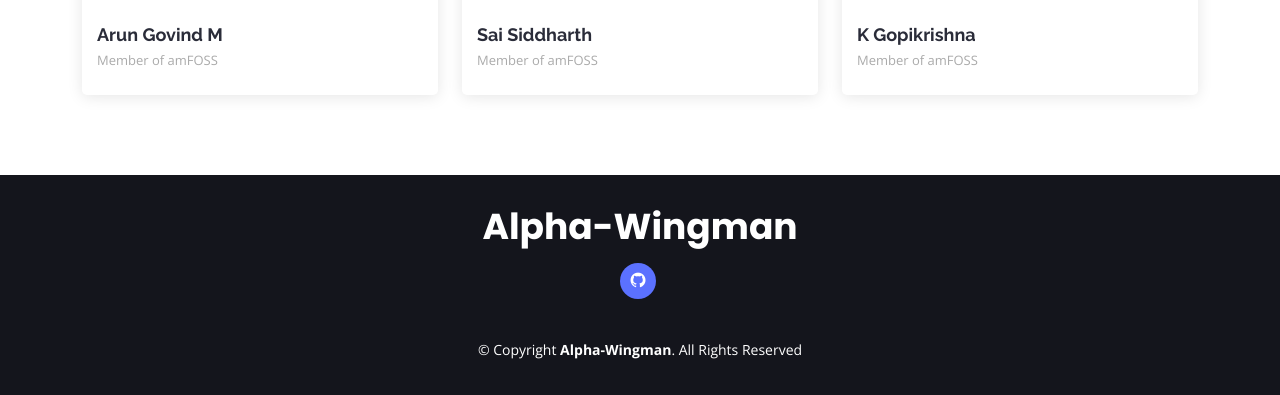
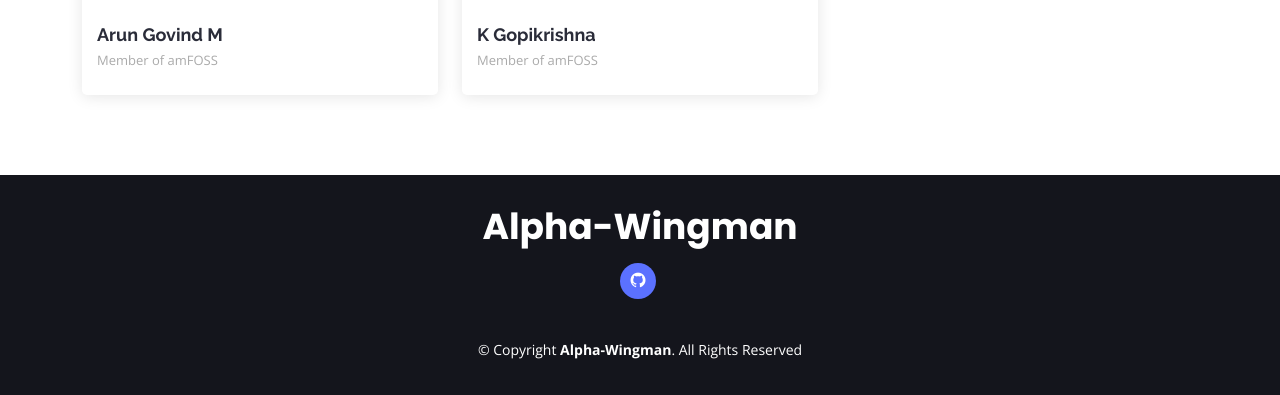
Before and after one commit to gopik820/Alpha-wingman, a Flask app: page / in a window 1280 px wide. Shown: the part 2641-3036 px from the top of the page. Run offline with Flask 2, Linux system fonts and the light colour scheme; some libraries are stand-ins or nearby versions.

Commit message:
Makes UI changes

```diff
--- a/website/templates/home.html
+++ b/website/templates/home.html
@@ -341,23 +341,6 @@
           </div>
 
           <div class="col-lg-4 col-md-6 d-flex align-items-stretch">
-            <div class="member" data-aos="fade-up" data-aos-delay="200">
-              <div class="member-img">
-                <img src="https://avatars.githubusercontent.com/u/53928899?v=4" class="img-fluid" alt="">
-                <div class="social">
-                  <a href="https://github.com/siddharthc30" target=__blank><i class="bi bi-github"></i></a>
-                  <a href="https://gitlab.com/siddharthc30" target=__blank><i class= "fa fa-gitlab"></i></a>
-                  <!-- <a href="" target=__blank><i class="bi bi-linkedin"></i></a> -->
-                </div>
-              </div>
-              <div class="member-info">
-                <h4>Sai Siddharth</h4>
-                <span>Member of amFOSS</span>
-              </div>
-            </div>
-          </div>
-
-          <div class="col-lg-4 col-md-6 d-flex align-items-stretch">
             <div class="member" data-aos="fade-up" data-aos-delay="300">
               <div class="member-img">
                 <img src="https://avatars.githubusercontent.com/u/73281663?v=4" class="img-fluid" alt="">
```
